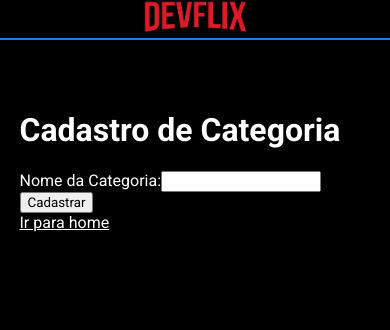
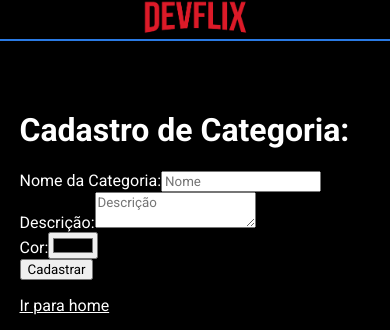
Before and after one commit to marcelobueno25/devflix.react, a React (Create React App) app: page /cadastro/categoria in a window 390 px wide. Shown: the top 330 px of the page. Built offline with nearby package versions, Linux system fonts and the light colour scheme.

Commit message:
Ajuste no css e incluindo formulario

```diff
--- a/src/components/Carousel/components/Slider/index.js
+++ b/src/components/Carousel/components/Slider/index.js
@@ -26,10 +26,23 @@
   .slick-next {
     right: 16px;
   }
+
+  .slick-slide {
+    transition: .8s;
+  }
+
+  .slick-slide:hover {
+    transform: scale(1.2);
+    order: 10;
+    z-index: 10;
+    margin: 0 2em;
+    transition: .5s;
+  }
 `;
 
 export const SliderItem = styled.li`
   margin-right: 16px;
+
   img {
     margin: 16px;
     width: 298px;
@@ -43,11 +56,12 @@
   <Container>
     <SlickSlider {...{
       dots: false,
-      infinite: false,
+      accessibility: true,
+      infinite: true,
       speed: 300,
       centerMode: false,
       variableWidth: true,
-      adaptiveHeight: true,
+      adaptiveHeight: true
     }}
     >
       {children}
--- a/src/components/Carousel/components/VideoCard/styles.js
+++ b/src/components/Carousel/components/VideoCard/styles.js
@@ -18,6 +18,7 @@
   display: flex;
   align-items: flex-end;
   padding: 16px;
+  margin: 2em 0;
 
   transition: opacity .3s;
   &:hover,
--- a/src/components/Menu/styles.css
+++ b/src/components/Menu/styles.css
@@ -20,8 +20,7 @@
   top: 0;
   left: 0;
   right: 0;
-  padding-left: 5%;
-  padding-right: 5%;
+  padding: 0 5%;
 
   background: var(--black);
   border-bottom: 2px solid var(--primary);
@@ -34,6 +33,7 @@
   .Menu {
     height: 40px;
     justify-content: center;
+    padding: 5%;
   }
   body {
     --bodyPaddingTop: 40px;
--- a/src/pages/Cadastro/Categoria/index.js
+++ b/src/pages/Cadastro/Categoria/index.js
@@ -1,32 +1,99 @@
-import React from 'react';
-import PageDefault from '../../../components/template/PageDefault'
+import React, { useState } from 'react';
+import PageDefault from '../../../components/template/PageDefault';
+import FormField from '../../../components/FormField';
 import { Link } from 'react-router-dom';
 
 
 function CadastroCategoria() {
+  const valoresIniciais = {
+    nome: '',
+    descricao: '',
+    cor: '#000',
+  }
+  const [categorias, setCategorias] = useState([]);
+  const [values, setValues] = useState(valoresIniciais);
+
+
+  function setValue(chave, valor) {
+    setValues({
+      ...values,
+      [chave]: valor
+    });
+  }
+
+  function handleChange(infosDoEvento) {
+    setValue(
+      infosDoEvento.target.getAttribute("name"),
+      infosDoEvento.target.value);
+  }
+
   return (
     <PageDefault>
-      <h1>Cadastro de Categoria</h1>
+      <h1>Cadastro de Categoria: {values.nome}</h1>
 
-      <form>
+      <form onSubmit={function handleSubmit(infosDoEvento) {
+        infosDoEvento.preventDefault();
+        setCategorias([...categorias, values]);
+        setValues(valoresIniciais);
+      }}>
 
+
+        <div>
           <label>
             Nome da Categoria:
         <input
               type="text"
+              name="nome"
+              value={values.nome}
+              placeholder="Nome"
+              onChange={handleChange}
             />
           </label>
+        </div>
+
+        <div>
+          <label>
+            Descrição:
+        <textarea
+              type='text'
+              name='descricao'
+              value={values.descricao}
+              placeholder="Descrição"
+              onChange={handleChange}
+            />
+          </label>
+        </div>
+
+        <div>
+          <label>
+            Cor:
+        <input
+              type='color'
+              name='cor'
+              value={values.cor}
+              onChange={handleChange}
+            />
+          </label>
+        </div>
 
         <button>
           Cadastrar
         </button>
       </form>
 
+      <ul>
+        {categorias.map((categoria, index) => {
+          return (
+            <li key={index}>{categoria.nome} {categoria.descricao} {categoria.cor}</li>
+          )
+        })}
+      </ul>
+
 
       <Link to="/">
         Ir para home
       </Link>
-    </PageDefault>
+    </PageDefault >
   )
 }
 
```
Also changed, not shown: src/components/FormField/index.js (added). Lines whose indentation alone changed are shown as unchanged.
